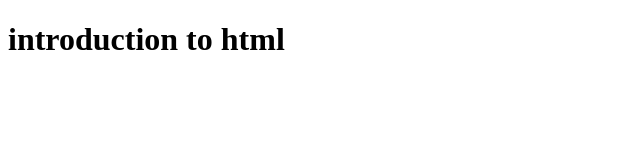
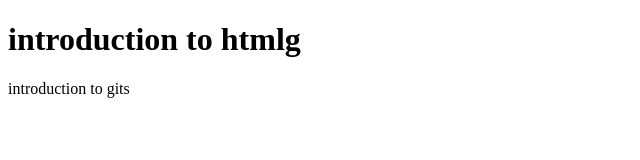
Before and after one commit to FaithMadogwe/introduction-to-html, a plain HTML site: page index.html in a window 1280 px wide. Shown: the whole page, without its empty margins (0-640 px from the left). Drawn offline with Linux system fonts and the light colour scheme.

Commit message:
first commit

```diff
--- a/index.html
+++ b/index.html
@@ -6,6 +6,7 @@
     <title>Document</title>
 </head>
 <body>
-    <h1>introduction to html</h1>
+    <h1>introduction to htmlg</h1>
+    <p>introduction to gits</p>
 </body>
 </html>
```
